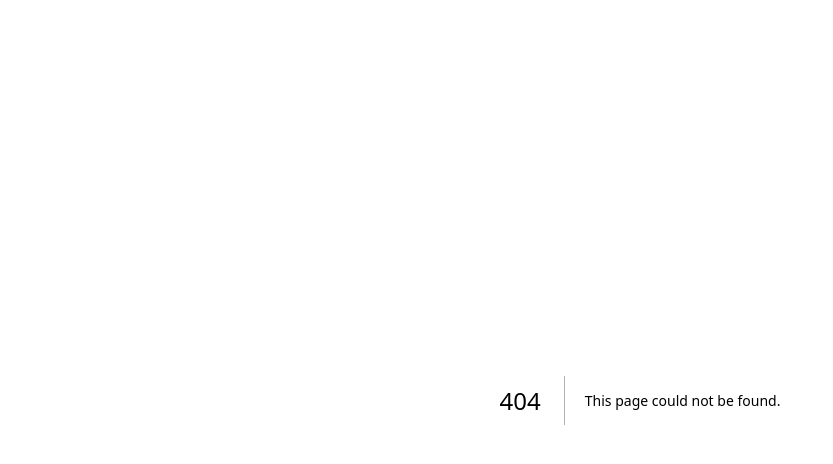
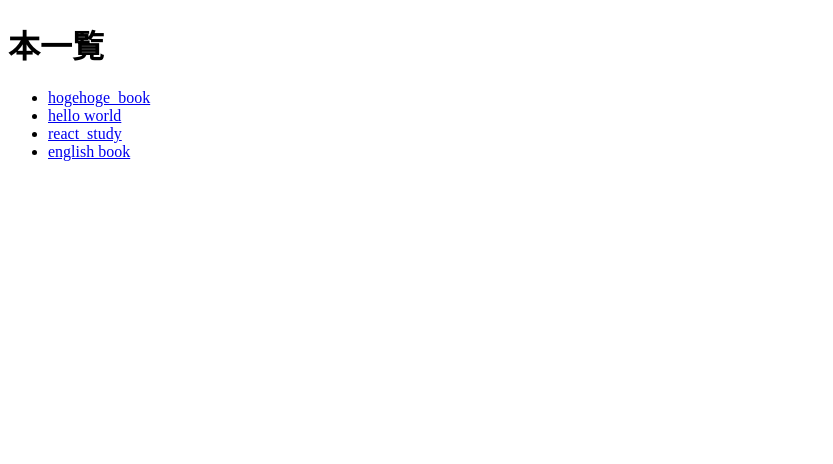
Before and after one commit to eiki-relic/api-routes-app, a Next.js app: page /books in a window 1280 px wide. Before the commit this address had no page. Shown: the top 464 px of the page, without its empty margins (0-833 px from the left). Built offline with nearby package versions, Linux system fonts and the light colour scheme.

Commit message:
[update] ダイナミックルーティング一旦

```diff
--- /dev/null
+++ b/constants/books.ts
@@ -0,0 +1,28 @@
+export type Book = {
+  id: number
+  title: string
+  about: string
+}
+export const books: Book[] = [
+    {
+        id: 1,
+        title: "hogehoge_book",
+        about: "面白い"
+    },
+    {
+        id: 2,
+        title: "hello world",
+        about: 'こんにちはしてくれる'
+    },
+    {
+        id: 3,
+        title: "react_study",
+        about: 'Reactがよくわかる'
+    },
+    {
+        id: 4,
+        title: 'english book',
+        about: '英語が難しい'
+    },
+
+  ]
--- /dev/null
+++ b/pages/api/books/[id].ts
@@ -0,0 +1,20 @@
+import { NextApiRequest, NextApiResponse } from "next";
+import { books, Book } from '../../../constants/books'
+
+type ResponseError = {
+  message: string;
+};
+
+export default function booksHandler(
+  req: NextApiRequest,
+  res: NextApiResponse<Book | ResponseError>
+) {
+  const { query } = req;
+  const { title } = query;
+  const filtered = books.find((book) => book.title === title);
+
+  // User with id exists
+  return filtered
+    ? res.status(200).json(filtered)
+    : res.status(404).json({ message: `${title} not found.` });
+}
--- /dev/null
+++ b/pages/api/books/index.ts
@@ -0,0 +1,9 @@
+import { NextApiResponse, NextApiRequest } from 'next'
+import { books, Book } from '../../../constants/books'
+
+export default function handler(
+  _req: NextApiRequest,
+  res: NextApiResponse<Book[]>
+) {
+  return res.status(200).json(books)
+}
--- /dev/null
+++ b/pages/books/index.tsx
@@ -0,0 +1,31 @@
+import { useEffect, useState } from "react";
+import { Book } from "../../constants/books";
+import Link from "next/link"
+
+const Books = () => {
+  const [books, setBooks] = useState<Book[]>([]);
+  useEffect(() => {
+    const fetchData = async () => {
+      const response = await fetch("/api/books");
+      const data: Book[] = await response.json();
+      setBooks(data);
+    };
+    fetchData();
+  }, []);
+  return (
+      <>
+        <h1>本一覧</h1>
+        <ul>
+          {books.map((book) => (
+            <li key={book.id}>
+              <Link href={`/books/${book.id}`}>
+                {book.title}
+              </Link>
+            </li>
+          ))}
+        </ul>
+      </>
+  )
+}
+
+export default Books
```
Also changed, not shown: pages/books/[id].tsx (added, +30 -0 lines).
